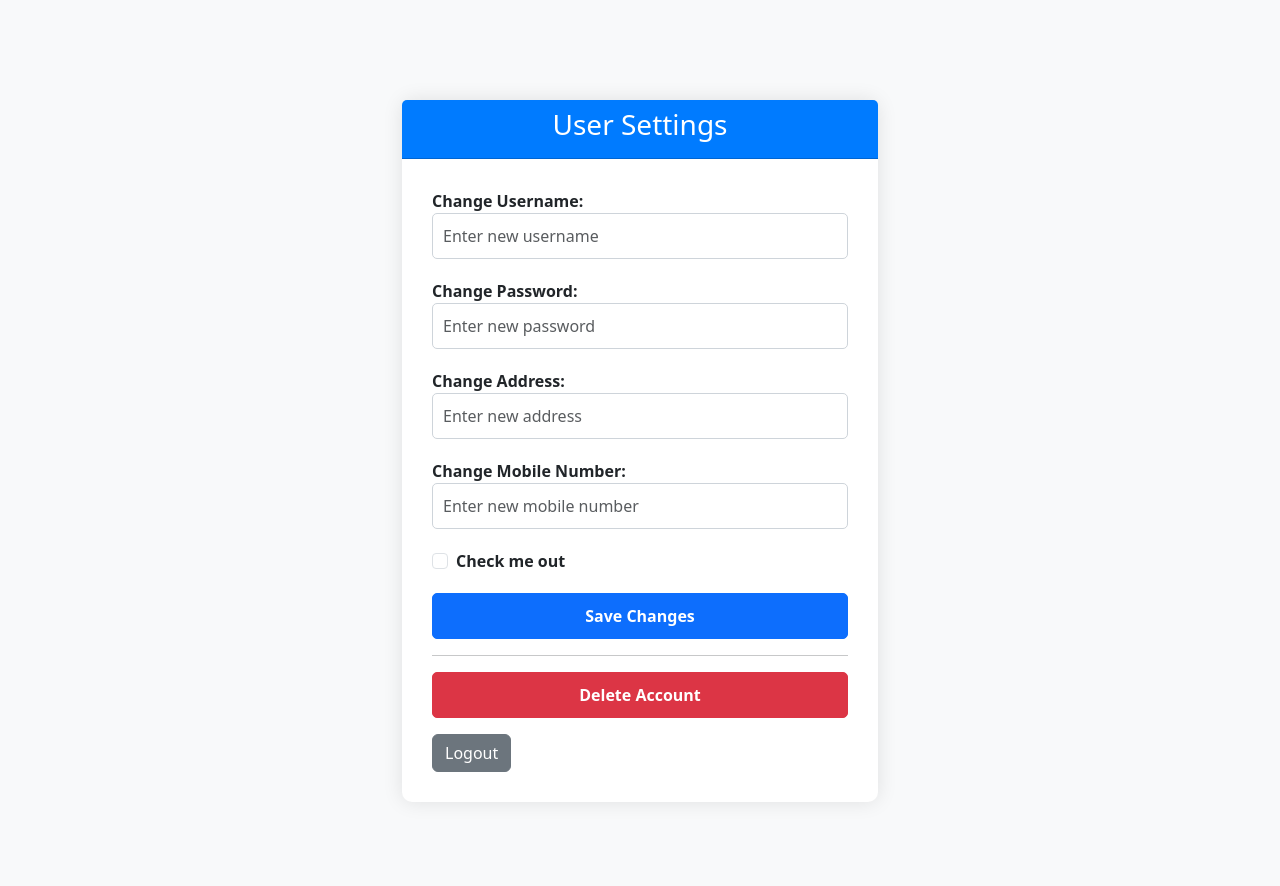
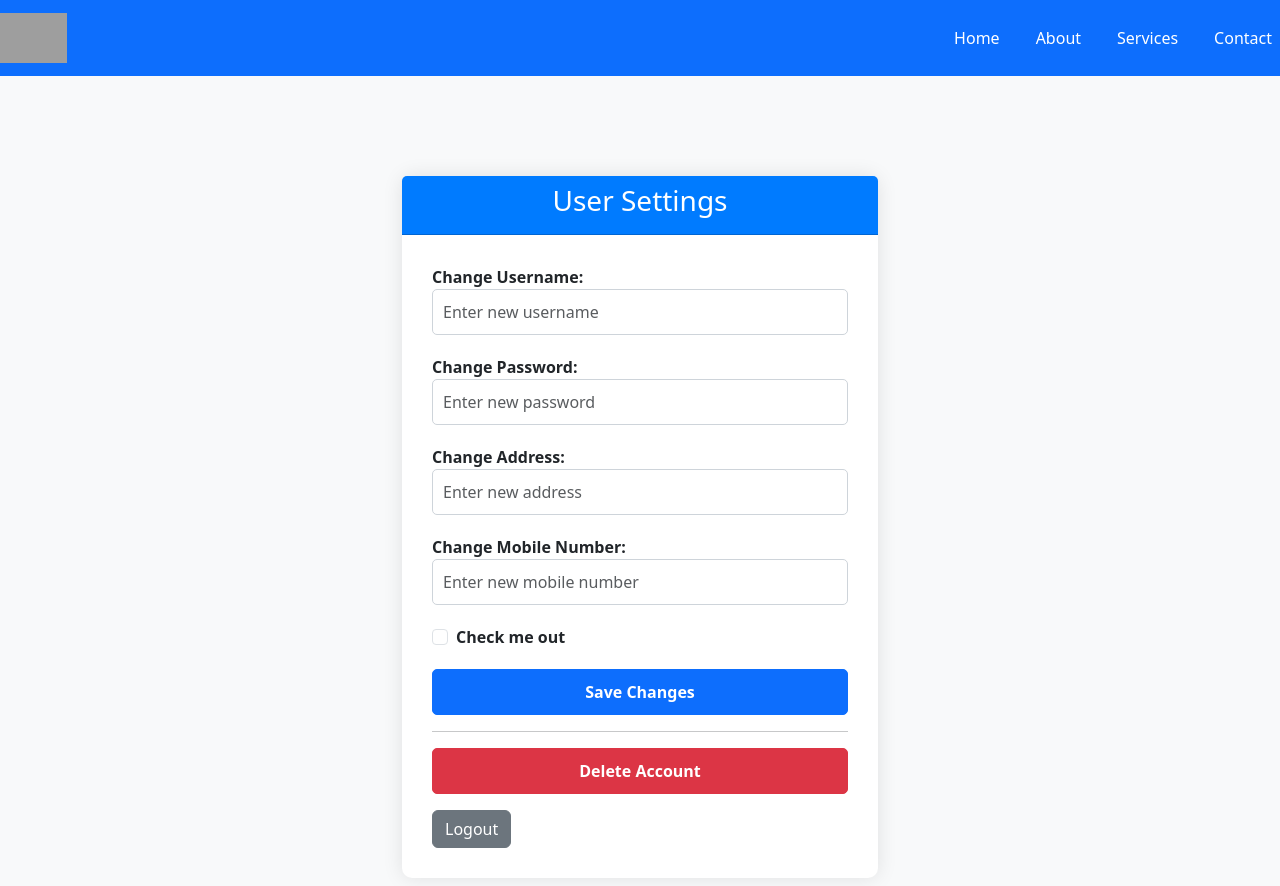
Before and after one commit to Vinuth004/lab64, a React (Vite) app: page / in a window 1280 px wide. Shown: the top 886 px of the page. Built offline with nearby package versions, Linux system fonts and the light colour scheme; grey boxes are pictures that could not be loaded.

Commit message:
Added navbar comp

```diff
--- a/src/Appoint.tsx
+++ b/src/Appoint.tsx
@@ -1,6 +1,6 @@
 import React, { useState } from "react";
 import "./appoint.css";
-
+import Navbar from "./Nav";
 const App: React.FC = () => {
   const [currentPage, setCurrentPage] = useState(1);
   const [searchText, setSearchText] = useState("");
@@ -36,6 +36,8 @@
   };
 
   return (
+    <div>
+      <Navbar/>
     <div className="container">
       <h1>Appointments</h1>
       <button className="btn invert">Add +</button>
@@ -75,6 +77,7 @@
         </button>
       </div>
     </div>
+    </div>
   );
 };
 
--- /dev/null
+++ b/src/Nav.tsx
@@ -0,0 +1,33 @@
+import React from 'react';
+import 'bootstrap/dist/css/bootstrap.min.css';
+import './nav.css';
+const Navbar: React.FC = () => {
+    return (
+        <nav className="navbar navbar-expand-lg navbar-dark bg-primary">
+            <a className="navbar-brand" href="#">
+                <img src="logo.png" alt="Logo" />
+            </a>
+            <button className="navbar-toggler" type="button" data-toggle="collapse" data-target="#navbarNav" aria-controls="navbarNav" aria-expanded="false" aria-label="Toggle navigation">
+                <span className="navbar-toggler-icon"></span>
+            </button>
+            <div className="collapse navbar-collapse" id="navbarNav">
+                <ul className="navbar-nav">
+                    <li className="nav-item">
+                        <a className="nav-link" href="#">Home</a>
+                    </li>
+                    <li className="nav-item">
+                        <a className="nav-link" href="#">About</a>
+                    </li>
+                    <li className="nav-item">
+                        <a className="nav-link" href="#">Services</a>
+                    </li>
+                    <li className="nav-item">
+                        <a className="nav-link" href="#">Contact</a>
+                    </li>
+                </ul>
+            </div>
+        </nav>
+    );
+};
+
+export default Navbar;
--- a/src/NewAppointment.tsx
+++ b/src/NewAppointment.tsx
@@ -1,9 +1,11 @@
 import React from 'react';
 import './new_app.css'
+import Navbar from './Nav';
 class AppointmentForm extends React.Component {
     render() {
         return (
             <div>
+                <Navbar />
                 <h1>New Appointment</h1>
                 <hr />
                 <br />
--- a/src/Settings.tsx
+++ b/src/Settings.tsx
@@ -1,7 +1,7 @@
 import React from 'react';
 import 'bootstrap/dist/css/bootstrap.min.css';
 import './settings.css';
-
+import Navbar from './Nav';
 const UserSettings: React.FC = () => {
     const handleDeleteAccount = () => {
         if (window.confirm("Are you sure you want to delete your account?")) {
@@ -16,6 +16,8 @@
     };
 
     return (
+        <div>
+        <Navbar />
         <div className="container">
             <div className="card">
                 <div className="card-header">
@@ -51,6 +53,7 @@
                 </div>
             </div>
         </div>
+        </div>
     );
 };
 
--- /dev/null
+++ b/src/nav.css
@@ -0,0 +1,10 @@
+.navbar-brand img {
+    max-height: 50px;
+}
+.navbar-nav {
+    margin-left: auto;
+}
+.navbar-nav a {
+    color: #ffffff;
+    margin-left: 20px;
+}
```
